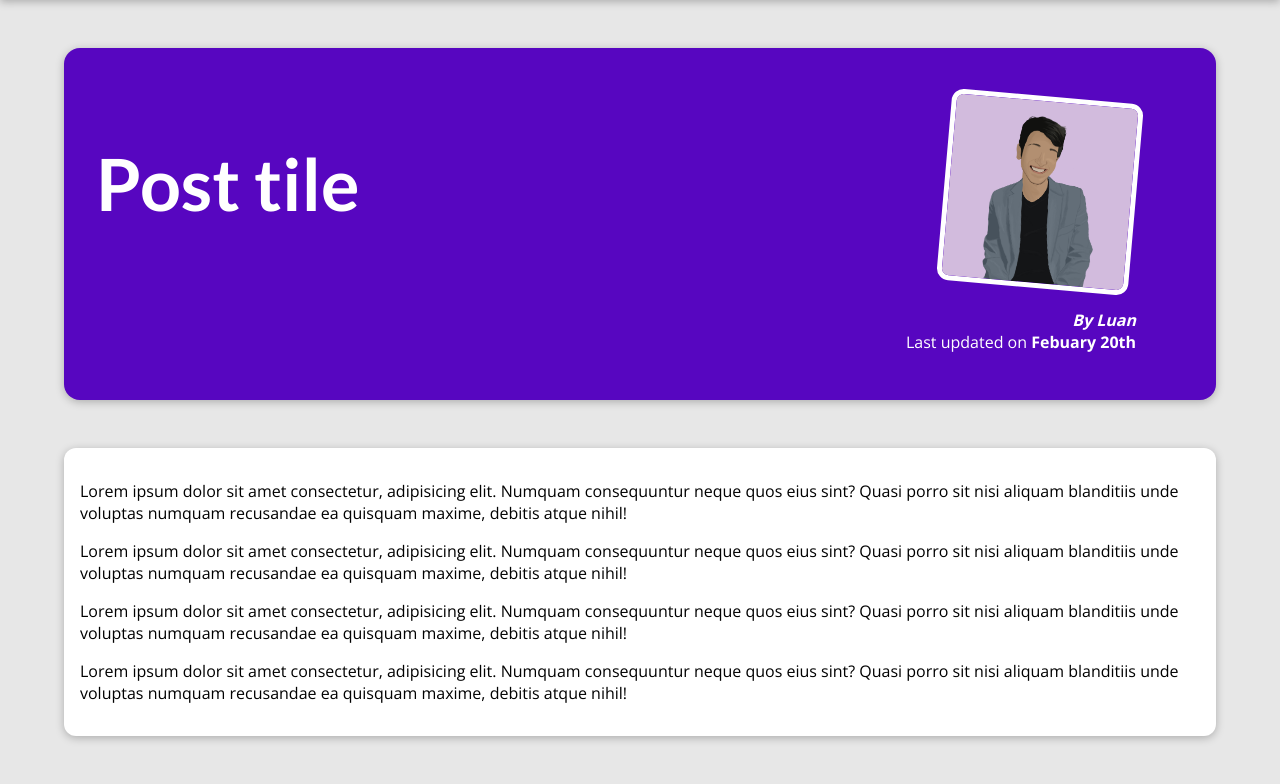
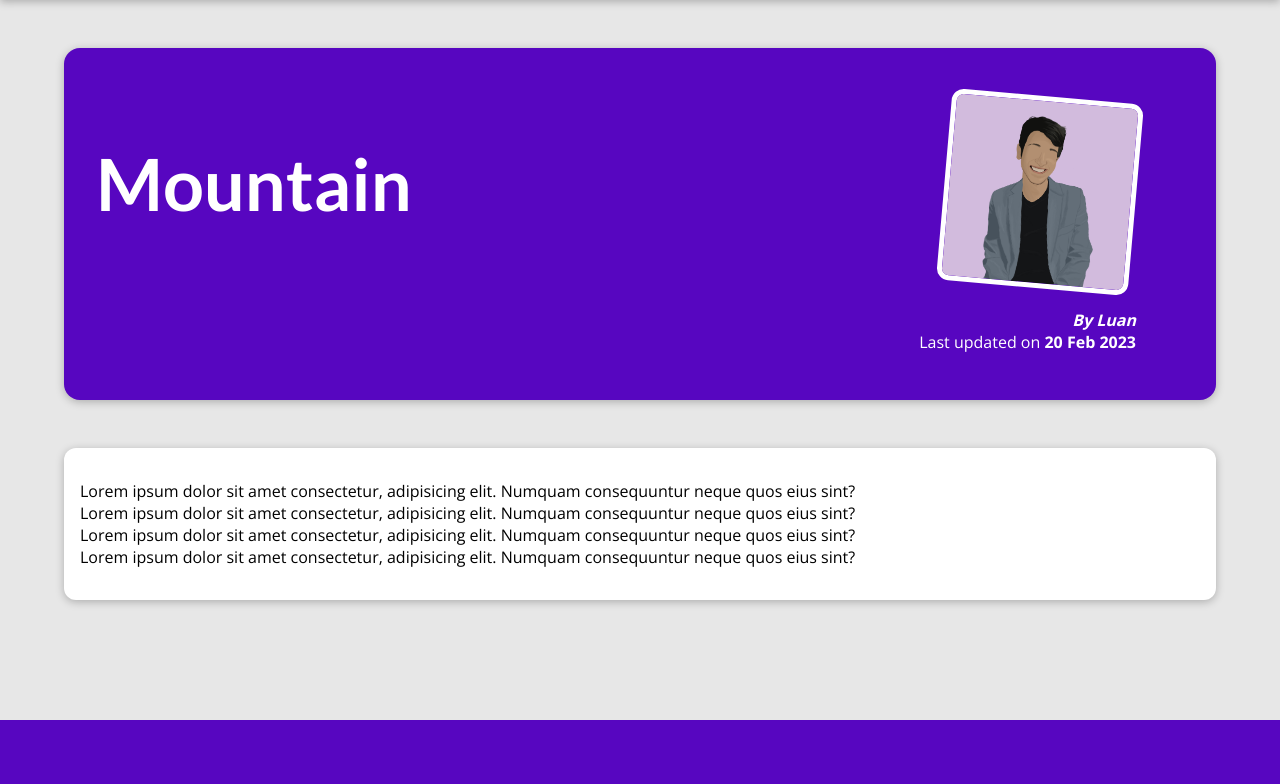
Before and after one commit to luansjourney/luandesouza.com-blog, a Django app: page /posts/hike-mountain in a window 1280 px wide. Shown: the part 80-864 px from the top of the page. After the commit the page ends 800 px from the top, so only its background shows below. Run offline with Django 4.2, Linux system fonts and the light colour scheme.

Commit message:
ADD: Single post and post detail logic + 404 page

```diff
--- a/blog/templates/blog/post-detail.html
+++ b/blog/templates/blog/post-detail.html
@@ -2,7 +2,7 @@
 {% load static %}
 
 {% block title %}
-    This post title
+    {{post.title}}
 {% endblock %}
 
 {% block css_files %}
@@ -11,19 +11,16 @@
 
 {% block content %}
 <section id="summary">
-    <h2>Post tile</h2>
+    <h2>{{post.title}}</h2>
     <article>
-        <img src="{% static 'blog/images/prof.png' %}" alt="Post title" />
-        <address>By Luan</address>
+        <img src="{% static 'blog/images/'|add:post.image %}" alt="{{post.title}}" />
+        <address>By {{post.author}}</address>
         <div>
-            Last updated on <time>Febuary 20th</time>
+            Last updated on <time>{{post.date|date:"d M Y"}}</time>
         </div>
     </article>
 </section>
 <main>
-    <p>Lorem ipsum dolor sit amet consectetur, adipisicing elit. Numquam consequuntur neque quos eius sint? Quasi porro sit nisi aliquam blanditiis unde voluptas numquam recusandae ea quisquam maxime, debitis atque nihil!</p>
-    <p>Lorem ipsum dolor sit amet consectetur, adipisicing elit. Numquam consequuntur neque quos eius sint? Quasi porro sit nisi aliquam blanditiis unde voluptas numquam recusandae ea quisquam maxime, debitis atque nihil!</p>
-    <p>Lorem ipsum dolor sit amet consectetur, adipisicing elit. Numquam consequuntur neque quos eius sint? Quasi porro sit nisi aliquam blanditiis unde voluptas numquam recusandae ea quisquam maxime, debitis atque nihil!</p>
-    <p>Lorem ipsum dolor sit amet consectetur, adipisicing elit. Numquam consequuntur neque quos eius sint? Quasi porro sit nisi aliquam blanditiis unde voluptas numquam recusandae ea quisquam maxime, debitis atque nihil!</p>
+   <p>{{post.content|linebreaks}}</p>
 </main>
 {% endblock %}
--- a/blog/views.py
+++ b/blog/views.py
@@ -74,10 +74,14 @@
     })
 
 def posts(request):
-    return render(request, "blog/all-posts.html")
+
+
+    return render(request, "blog/all-posts.html", {
+        "all_posts": all_posts
+    })
 
 def post_detail(request, slug):
-
-
-
-    return render(request, "blog/post-detail.html")
+    identified_post = next(post for post in all_posts if post['slug'] == slug)
+    return render(request, "blog/post-detail.html",{
+        "post": identified_post
+    })
```
Also changed, not shown: blog/templates/blog/all-posts.html (+3 -6 lines), templates/404.html (added, +10 -0 lines).
